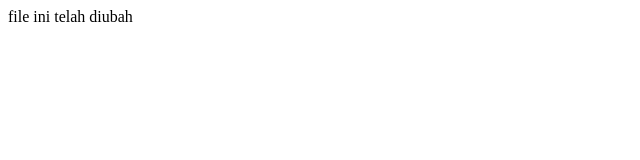
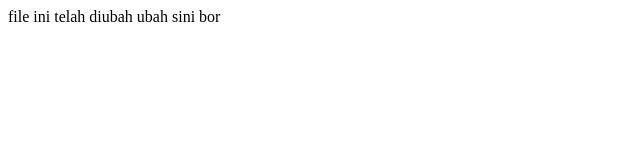
Before and after one commit to aryanicosa/learnGit, a plain HTML site: page test.html in a window 1280 px wide. Shown: the whole page, without its empty margins (0-640 px from the left). Drawn offline with Linux system fonts and the light colour scheme.

Commit message:
commit kedua

```diff
--- a/test.html
+++ b/test.html
@@ -7,6 +7,6 @@
     <title>Document</title>
 </head>
 <body>
-
+    ubah sini bor
 </body>
 </html>
```
